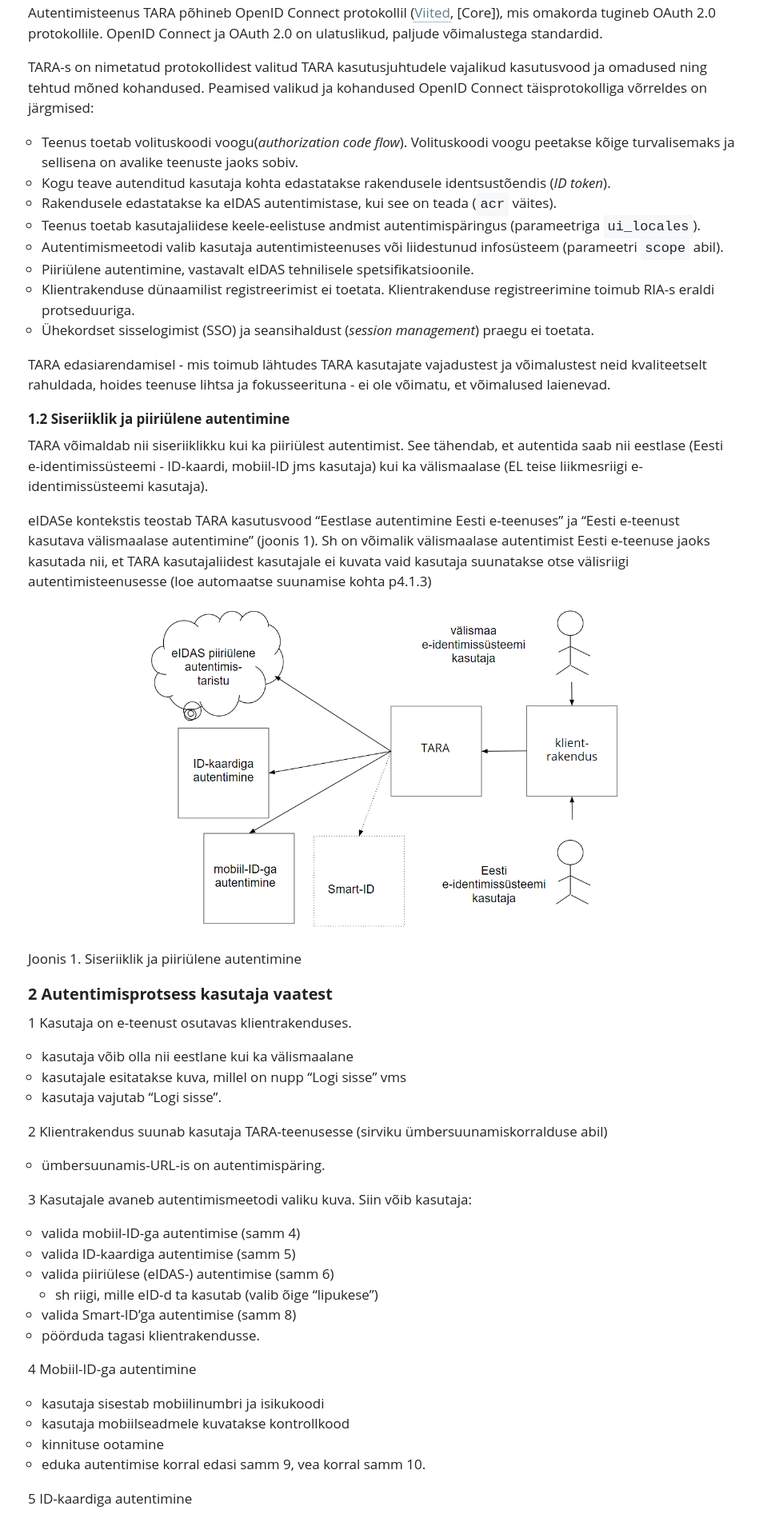
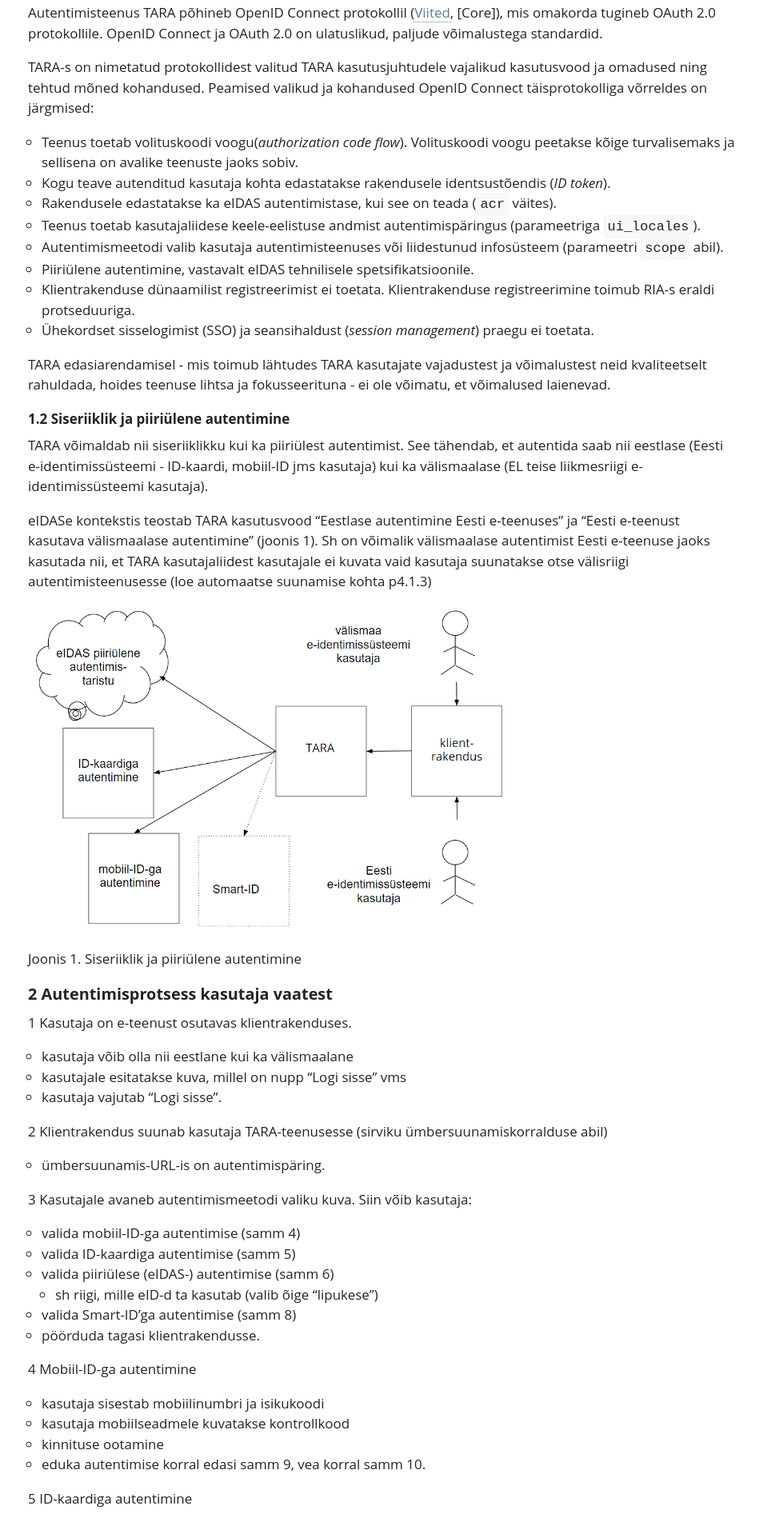
Before and after one commit to e-gov/TARA-Doku, a Jekyll site: the page built from TehnilineKirjeldus.md, in a window 1280 px wide. Shown: the part 1753-3661 px from the top of the page at 80% size, without its empty margins (323-1272 px from the left). Built offline with Jekyll 4.4.1, drawn with Linux system fonts in a browser that asks for light colours; our own code applies the rules of GitHub Pages for plain Markdown files.

Commit message:
Update TehnilineKirjeldus.md

```diff
--- a/TehnilineKirjeldus.md
+++ b/TehnilineKirjeldus.md
@@ -52,7 +52,7 @@ TARA võimaldab nii siseriiklikku kui ka piiriülest autentimist. See tähendab,
 
 eIDASe kontekstis teostab TARA kasutusvood "Eestlase autentimine Eesti e-teenuses" ja "Eesti e-teenust kasutava välismaalase autentimine" (joonis 1). Sh on võimalik välismaalase autentimist Eesti e-teenuse jaoks kasutada nii, et TARA kasutajaliidest kasutajale ei kuvata vaid kasutaja suunatakse otse välisriigi autentimisteenusesse (loe automaatse suunamise kohta p4.1.3)
 
-<p style='text-align:center;'><img src='img/YLEVAADE.png' style='width:600px'></p>
+<p style='text-align:left;'><img src='img/YLEVAADE.png' style='width:600px'></p>
 
 Joonis 1. Siseriiklik ja piiriülene autentimine
 
```
